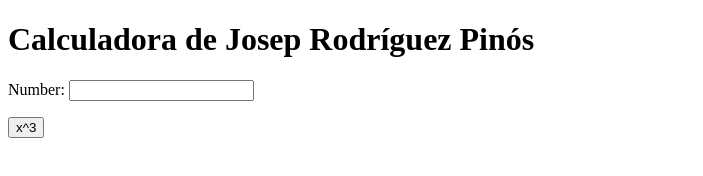
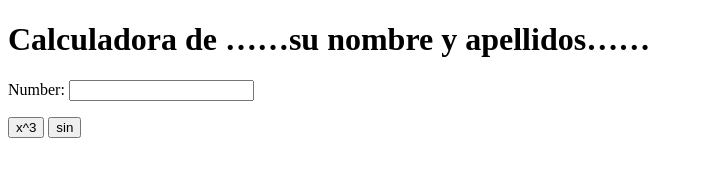
Before and after one commit to JosepRodriguez90/my_calculator, a plain HTML site: page index.html in a window 1280 px wide. Shown: the whole page, without its empty margins (0-703 px from the left). Drawn offline with Linux system fonts and the light colour scheme.

Commit message:
sin(x) button

```diff
--- a/index.html
+++ b/index.html
@@ -12,7 +12,7 @@
 
         <body>
 
-                 <h1>Calculadora de Josep Rodríguez Pinós</h1>
+                 <h1>Calculadora de ……su nombre y apellidos……</h1>
 
                  Number:
 
@@ -21,6 +21,8 @@
                  <p>
 
                          <button onclick="cube()"> x^3 </button>
+
+                         <button onclick="sine()"> sin </button>
 
                  </p>
 
@@ -34,6 +36,14 @@
 
                          }
 
+                         function sine() {
+
+                                  var num = document.getElementById("n1");
+
+                                  num.value = Math.sin(num.value);
+
+                         }
+
                  </script>
 
         </body>
```
